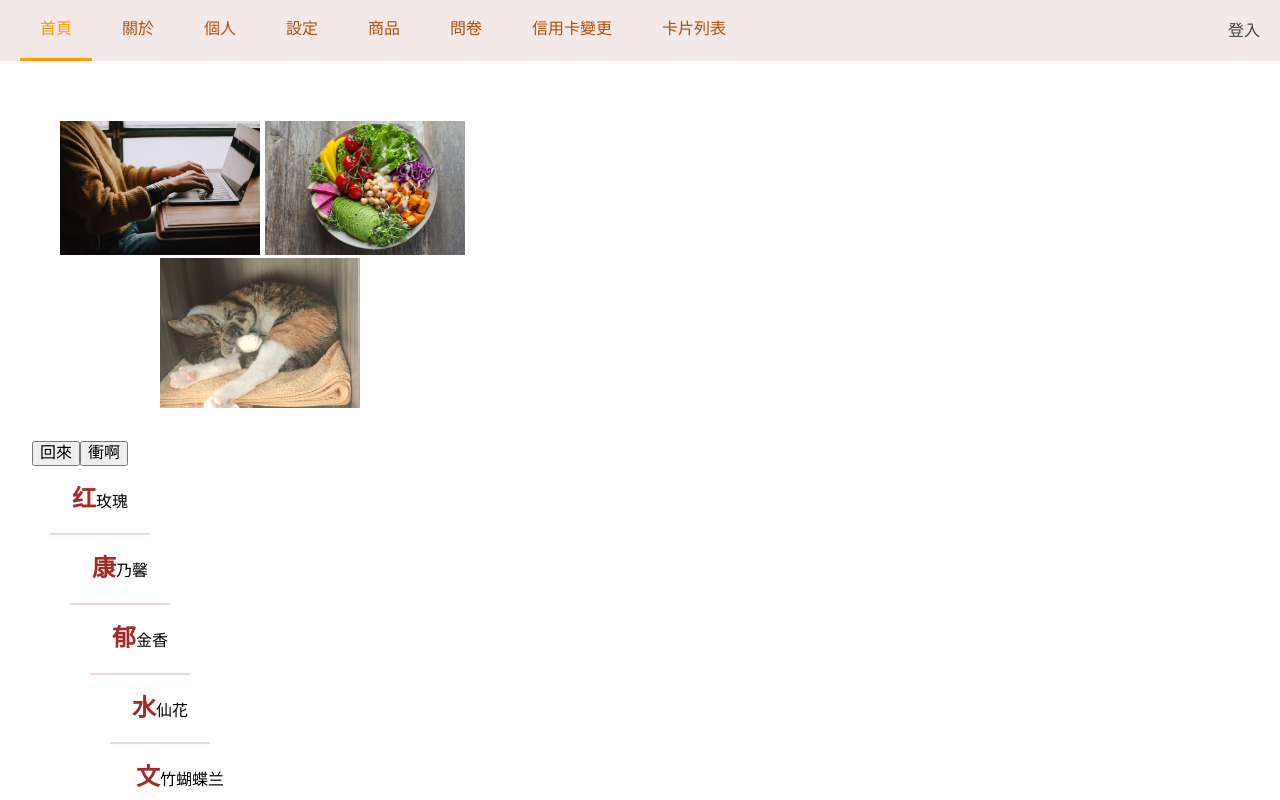
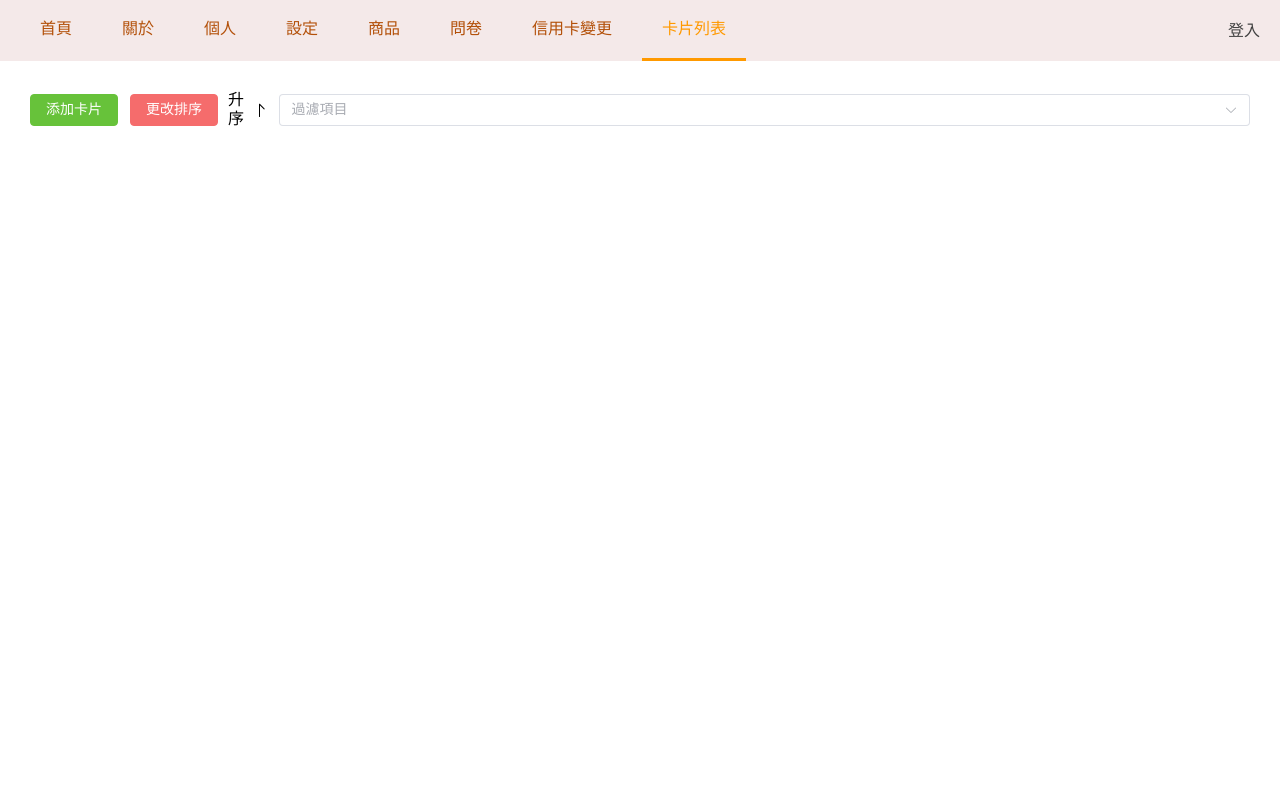
Before and after one commit to charlinxes/anna-vue-example, a Vue app: page /#/todoList in a window 1280 px wide. Before the commit this address led to /#/. Shown: the top 800 px of the page. Built offline with nearby package versions, Linux system fonts and the light colour scheme.

Commit message:
10/17 作業

```diff
--- a/src/pages/TodoList.vue
+++ b/src/pages/TodoList.vue
@@ -1,51 +1,114 @@
 <template>
-    <div style="padding: 30px;">
-        <el-button type="success" @click="addCard">添加卡片</el-button>
+    <div style="padding: 30px;display: flex;align-items: center;">
+        <el-button type="success" @click="addNewCard">添加卡片</el-button>
         <el-button type="danger" @click="sortCard">更改排序</el-button>
-        <span v-if="sortStatus === 'descend'" style="margin-left: 5px">升序<el-icon style="position: relative;top:2px">
-                <SortUp />
-            </el-icon></span>
-        <span v-if="sortStatus === 'ascend'" style="margin-left: 5px">降序<el-icon style="position: relative;top:2px">
-                <SortDown />
-            </el-icon></span>
+        <span style="margin-left: 10px">{{ sortOrder }}</span>
+        <el-icon v-if="sortOrder === '升序'">
+            <SortUp />
+        </el-icon>
+        <el-icon v-else="sortOrder === '降序'">
+            <SortDown />
+        </el-icon>
+        <el-select v-model="filterTag" style="margin-left: 10px" placeholder="過濾項目">
+            <el-option v-for="item in filterOptions" :key="item.value" :label="item.label" :value="item.value" />
+        </el-select>
+    </div>
+    <el-row style="padding: 30px;" :gutter="16">
         <TransitionGroup name="list">
-            <TodoCard v-for="card in cardList" :key="card.time" :cardData="card" />
+            <el-col v-for="(card, idx) in filterCardList" :key="card" :span="8">
+                <el-card :body-style="{ padding: '0px' }">
+                    <div style="padding: 14px">
+                        <span>我是第{{ card.id }}個</span><el-tag style="margin-left: 10px;" :type="card.id % 2 ===
+                            0 ? 'success' : 'warning'">{{ card.id % 2 ===
+        0 ? '偶數' : '奇數' }}</el-tag>
+                        <div class="bottom">
+                            生成時間：
+                            <time class="time">{{ card.currentTime.toLocaleString('zh-TW') }}</time>
+                        </div>
+                        <div style="text-align: end">
+                            <el-button type="danger" :icon="Delete" circle @click="delCard(card.id)" />
+                        </div>
+
+                    </div>
+                </el-card>
+            </el-col>
         </TransitionGroup>
-    </div>
+    </el-row>
 </template>
 
 <script setup>
-import TodoCard from '../components/TodoCard.vue'
-import { ref } from 'vue'
+import { ref, computed } from 'vue'
+import { Delete } from '@element-plus/icons-vue'
+const cardList = ref([])
+const sortOrder = ref('升序')
+const filterTag = ref('')
+const filterOptions = ref([
+    {
+        value: '',
+        label: '無'
+    },
+    {
+        value: 'odd',
+        label: '奇數'
+    },
+    {
+        value: 'even',
+        label: '偶數'
+    }
+])
+let idx = 0
 
-const cardList = ref([])
-let index = 0
-let sortStatus = ref('descend')
+function addNewCard() {
+    cardList.value.push({ id: idx, currentTime: new Date() })
+    idx += 1
+}
 
-function addCard() {
-    cardList.value.push({ display: `我是第${index}個`, time: Date.now() })
-    index += 1
-    console.log(cardList.value)
+function delCard(id) {
+    const idx = cardList.value.findIndex((item) => {
+        return item.id === id
+    })
+    cardList.value.splice(idx, 1)
 }
 
 function sortCard() {
-    if (sortStatus.value !== 'descend') {
+    if (sortOrder.value === '升序') {
         cardList.value.sort((a, b) => {
-            return a.time - b.time
+            return b.currentTime - a.currentTime
         })
-        sortStatus.value = 'descend'
+        sortOrder.value = '降序'
     } else {
         cardList.value.sort((a, b) => {
-            return b.time - a.time
+            return a.currentTime - b.currentTime
         })
-        sortStatus.value = 'ascend'
+        sortOrder.value = '升序'
     }
 }
+
+const filterCardList = computed(() => {
+    switch (filterTag.value) {
+        case '':
+            return cardList.value
+        case 'even':
+            return cardList.value.filter((item) => {
+                return item.id % 2 === 0
+            })
+        case 'odd':
+            return cardList.value.filter((item) => {
+                return item.id % 2 !== 0
+            })
+    }
+})
+
+
 </script>
 
 <style lang="scss" scoped>
+.time {
+    display: block;
+    font-size: 12px;
+}
+
 .list-move,
-/* 对移动中的元素应用的过渡 */
 .list-enter-active,
 .list-leave-active {
     transition: all 0.5s ease;
@@ -57,9 +120,11 @@ function sortCard() {
     transform: translateX(30px);
 }
 
-/* 确保将离开的元素从布局流中删除
-  以便能够正确地计算移动的动画。 */
 .list-leave-active {
     position: absolute;
 }
+
+::v-deep .el-col {
+    margin-bottom: 16px;
+}
 </style>
```
Also changed, not shown: 26 other files (tests, documents, lock files or other folders).
